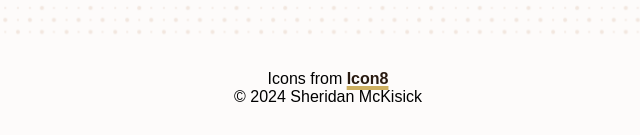
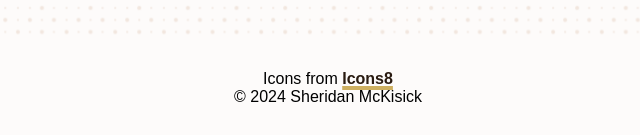
Before and after one commit to mcksheridan/portfolio, a Gatsby site: page / in a window 1280 px wide. Shown: the part 3882-4017 px from the top of the page, 312-952 px from the left. Built offline with nearby package versions, Linux system fonts and the light colour scheme; Gatsby itself is replaced by a stand-in of ours.

Commit message:
fix: correct icons8 title and url

```diff
--- a/src/pages/index.tsx
+++ b/src/pages/index.tsx
@@ -85,7 +85,7 @@ export default function Home() {
       </main>
       <footer className="footer width-container">
         <p>
-          Icons from <a href="https://icon8.com" target="_blank" className="link">Icon8</a>
+          Icons from <a href="https://icons8.com" target="_blank" className="link">Icons8</a>
         </p>
         <p>
           © {getYear()} Sheridan McKisick
```
